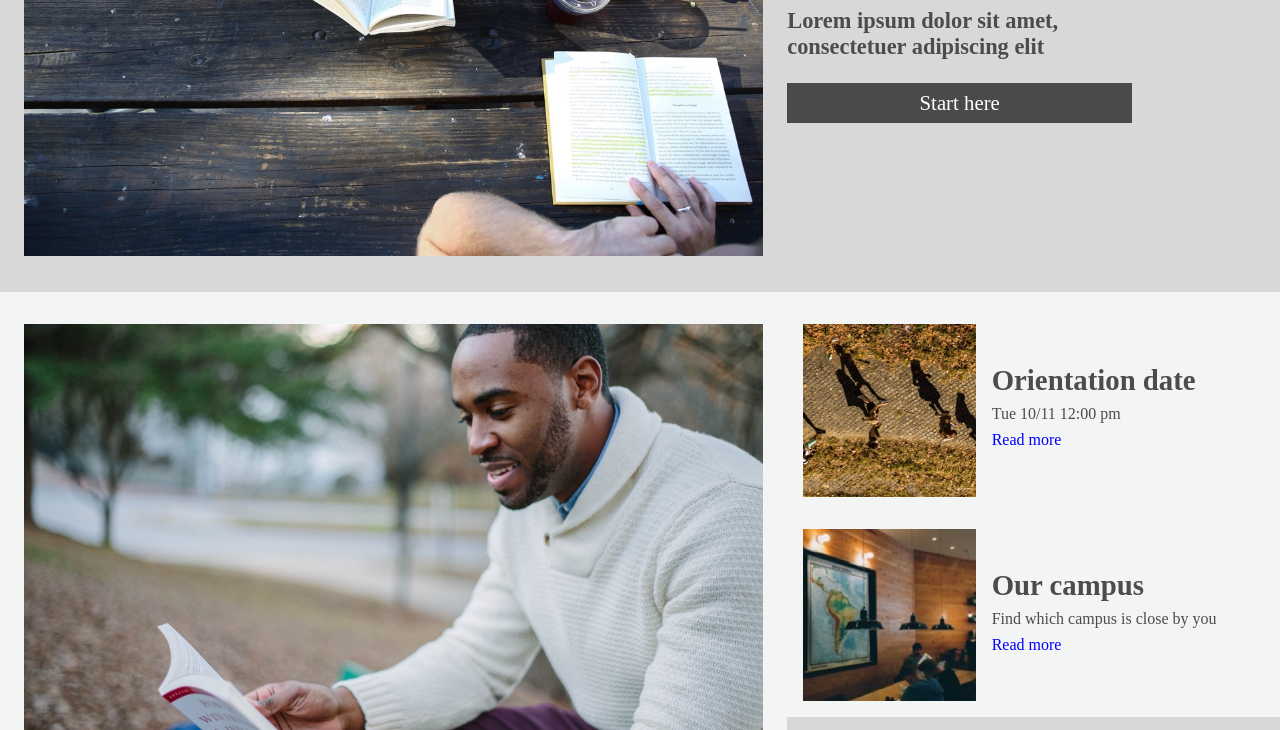
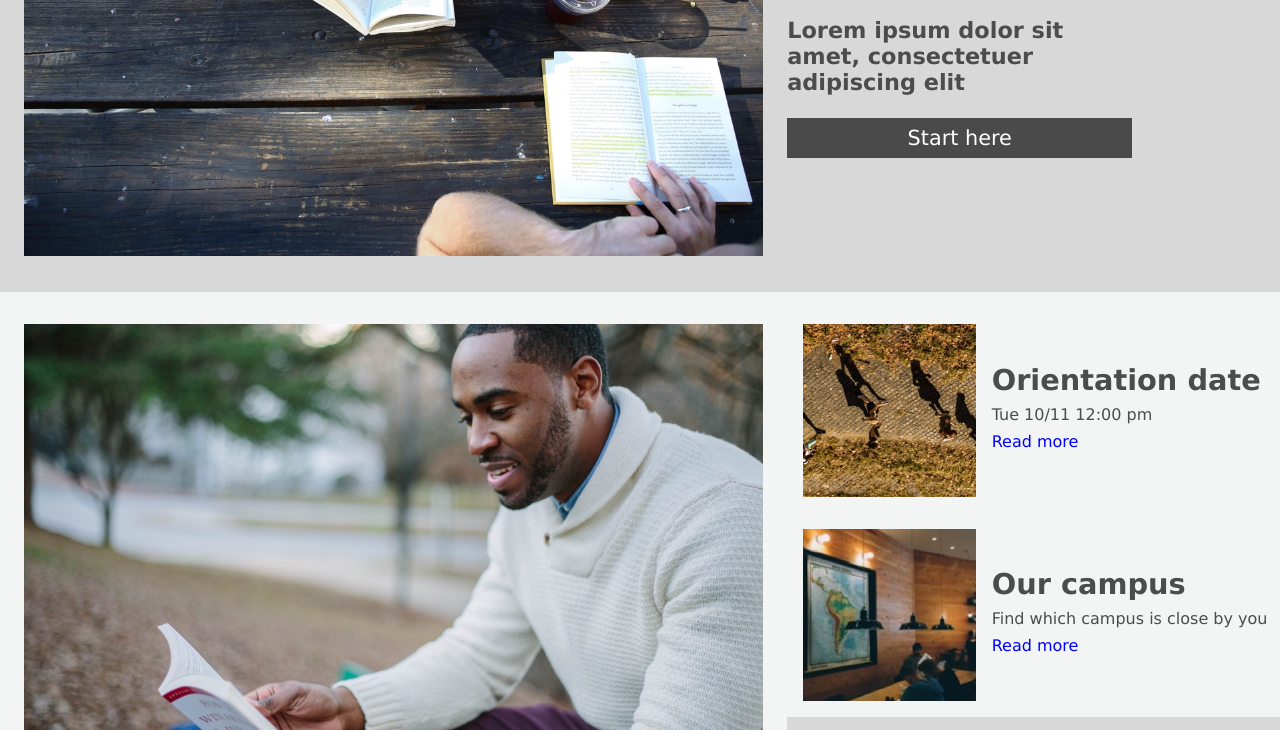
Before and after one commit to vshestunov/colmar, a plain HTML site: page index.html in a window 1280 px wide. Shown: the part 386-1116 px from the top of the page. Drawn offline with Linux system fonts and the light colour scheme.

Commit message:
added meta to fix media bug. Added font-family

```diff
--- a/index.html
+++ b/index.html
@@ -2,7 +2,7 @@
 <html>
     <head>
         <link rel="stylesheet" type="text/css" href="./resources/css/style.css">
-
+        <meta name="viewport" content="width=device-width, initial-scale=1.0">
     </head>
     <body>
         <header>
--- a/resources/css/style.css
+++ b/resources/css/style.css
@@ -1,6 +1,7 @@
 html {
     font-size: 16px;
     box-sizing: border-box;
+    font-family: Verdana, Geneva, Tahoma, sans-serif;
 }
 
 body {
@@ -312,7 +313,7 @@ footer div p a:hover {
 
 /* MEDIA FOR MOBILE */
 
-@media only screen and (max-width: 600px) {
+@media screen and (max-width: 600px) {
     .desktop {
         display: none;
     }
```
